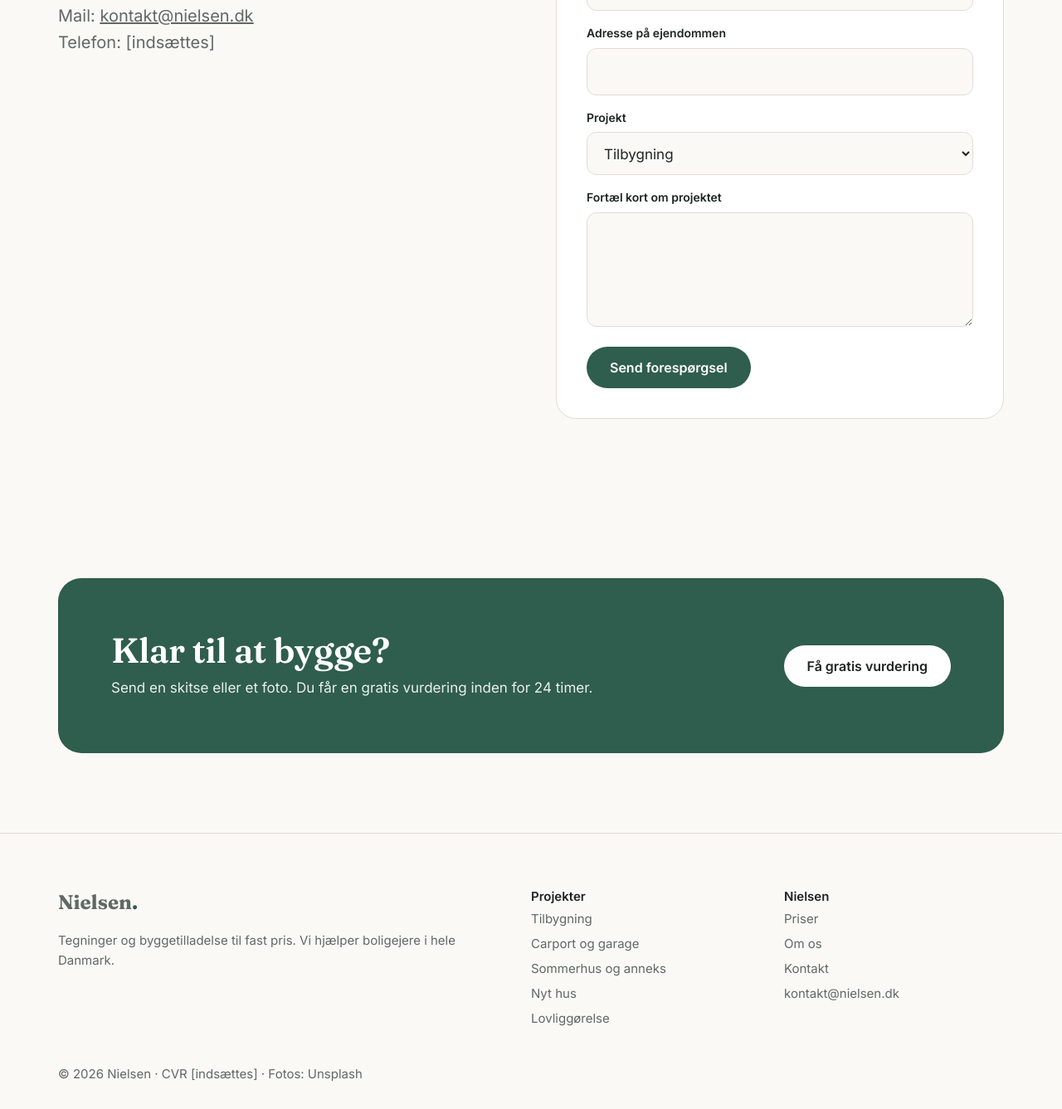
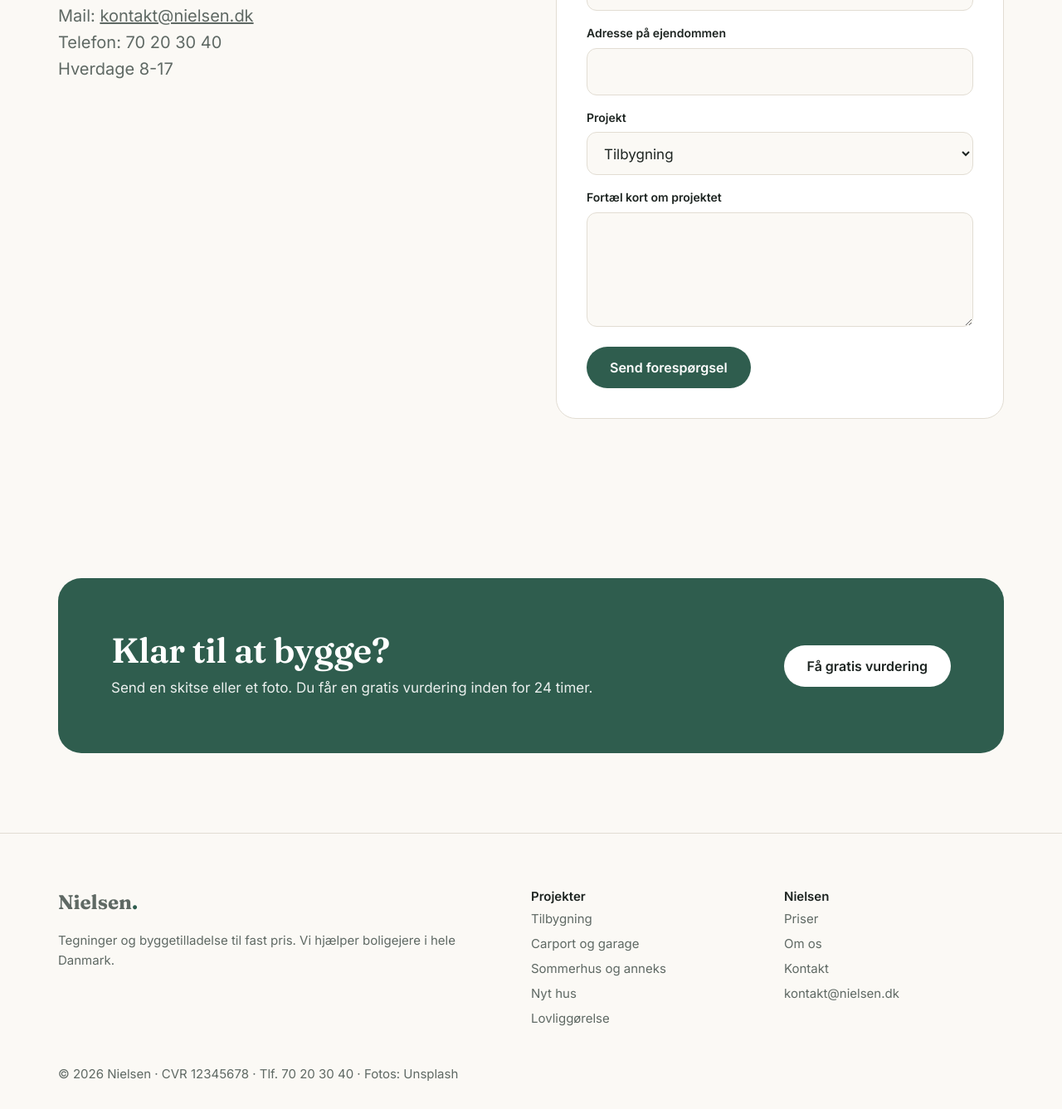
Before and after one commit to bladexl21/nielsen-side, a plain HTML site: page kontakt.html in a window 1280 px wide. Shown: the part 838-2175 px from the top of the page at 83% size. Drawn offline with Linux system fonts and the light colour scheme.

Commit message:
Fiktive oplysninger

```diff
--- a/kontakt.html
+++ b/kontakt.html
@@ -4,7 +4,7 @@
 <link rel="stylesheet" href="style.css"></head><body>
 <header><div class="w"><a class="logo" href="index.html">Nielsen<i>.</i></a><button class="burger" aria-label="Menu" onclick="document.querySelector('nav').classList.toggle('open')">☰</button>
 <nav><a href="tilbygning.html">Tilbygning</a><a href="carport-garage.html">Carport og garage</a><a href="sommerhus-anneks.html">Sommerhus</a><a href="priser.html">Priser</a><a href="om-os.html">Om os</a><a class="btn" style="padding:11px 20px" href="kontakt.html">Gratis vurdering</a></nav></div></header>
-<div class="hero small"><img src="img/tilbyg.jpg" alt=""><div class="w"><div class="eyebrow">Kontakt</div><h1>Få en gratis vurdering</h1><p class="lead">Fortæl kort om dit projekt. Vi vender tilbage inden for 24 timer.</p></div></div><section><div class="w split" style="align-items:start"><div><h2>Det skal vi bruge</h2><ul class="checks" style="columns:1"><li>Adressen på ejendommen</li><li>Hvad du vil bygge</li><li>En skitse eller et foto, hvis du har det</li></ul><p class="lead">Mail: <a href="mailto:kontakt@nielsen.dk">kontakt@nielsen.dk</a><br>Telefon: [indsættes]</p></div>
+<div class="hero small"><img src="img/tilbyg.jpg" alt=""><div class="w"><div class="eyebrow">Kontakt</div><h1>Få en gratis vurdering</h1><p class="lead">Fortæl kort om dit projekt. Vi vender tilbage inden for 24 timer.</p></div></div><section><div class="w split" style="align-items:start"><div><h2>Det skal vi bruge</h2><ul class="checks" style="columns:1"><li>Adressen på ejendommen</li><li>Hvad du vil bygge</li><li>En skitse eller et foto, hvis du har det</li></ul><p class="lead">Mail: <a href="mailto:kontakt@nielsen.dk">kontakt@nielsen.dk</a><br>Telefon: 70 20 30 40<br>Hverdage 8-17</p></div>
 <form class="calc" action="mailto:kontakt@nielsen.dk" method="post" enctype="text/plain"><label>Navn</label><input name="navn" required><label>Telefon</label><input name="telefon"><label>Adresse på ejendommen</label><input name="adresse">
 <label>Projekt</label><select name="projekt"><option>Tilbygning</option><option>Carport eller garage</option><option>Sommerhus eller anneks</option><option>Nyt hus</option><option>Lovliggørelse</option><option>Andet</option></select>
 <label>Fortæl kort om projektet</label><textarea name="besked" rows="4"></textarea><button class="btn" type="submit">Send forespørgsel</button></form></div></section>
@@ -12,7 +12,7 @@
 <footer><div class="w"><div class="fgrid"><div><a class="logo" href="index.html" style="padding:0">Nielsen<i>.</i></a><p>Tegninger og byggetilladelse til fast pris. Vi hjælper boligejere i hele Danmark.</p></div>
 <div><b style="color:var(--ink)">Projekter</b><a href="tilbygning.html">Tilbygning</a><a href="carport-garage.html">Carport og garage</a><a href="sommerhus-anneks.html">Sommerhus og anneks</a><a href="nyt-hus.html">Nyt hus</a><a href="lovliggoerelse.html">Lovliggørelse</a></div>
 <div><b style="color:var(--ink)">Nielsen</b><a href="priser.html">Priser</a><a href="om-os.html">Om os</a><a href="kontakt.html">Kontakt</a><a href="mailto:kontakt@nielsen.dk">kontakt@nielsen.dk</a></div></div>
-<div>© 2026 Nielsen · CVR [indsættes] · Fotos: Unsplash</div></div></footer>
+<div>© 2026 Nielsen · CVR 12345678 · Tlf. 70 20 30 40 · Fotos: Unsplash</div></div></footer>
 <script>document.querySelectorAll('[data-calc]').forEach(c=>{const p=c.querySelector('.cp'),k=c.querySelector('.ck'),r=c.querySelector('.res');
 const u=()=>{const b=+k.value,x=+p.value;r.textContent=(b+(b<5000?Math.round(x/2):x)).toLocaleString('da-DK')+' kr.'};p.onchange=k.onchange=u;u()})</script>
 </body></html>
```
